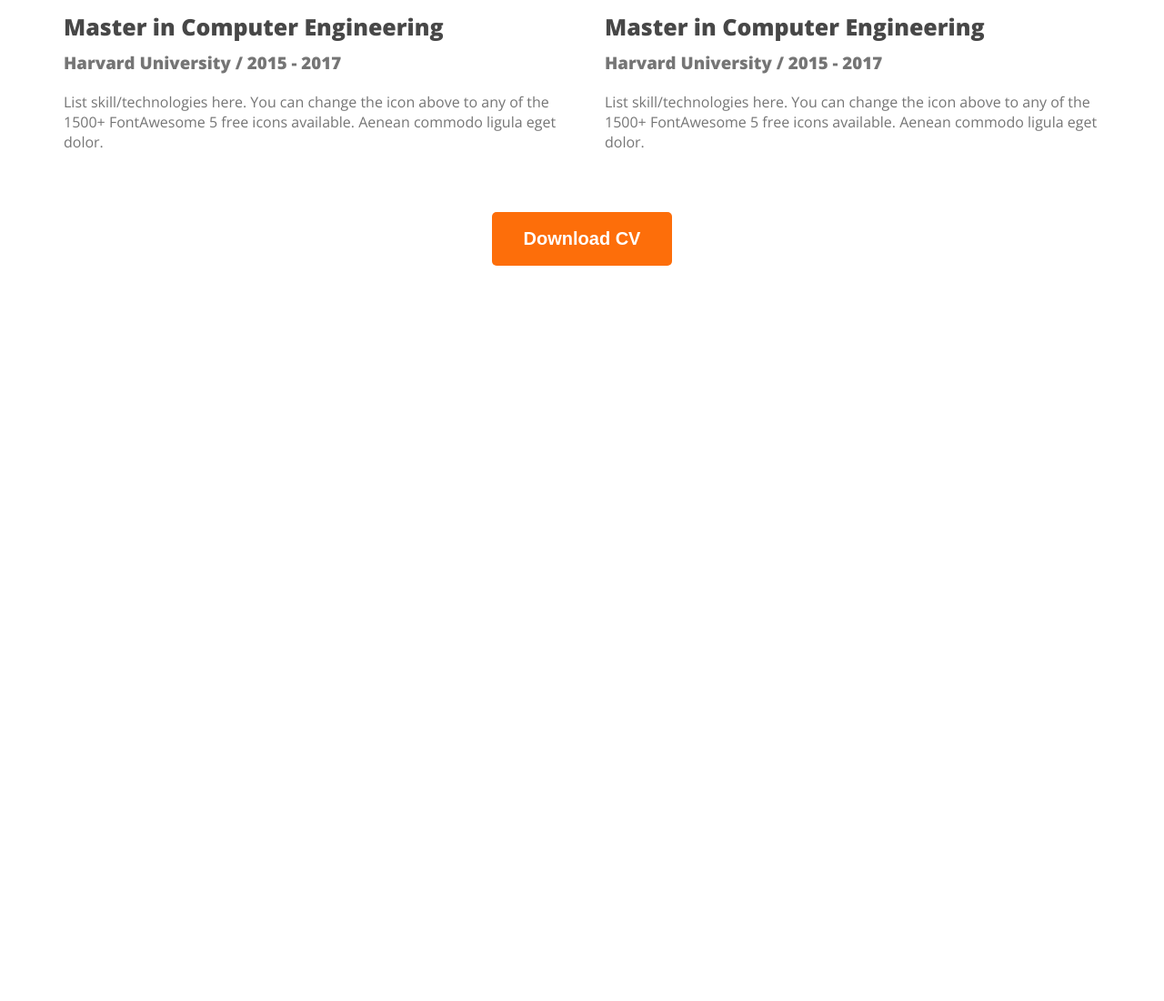
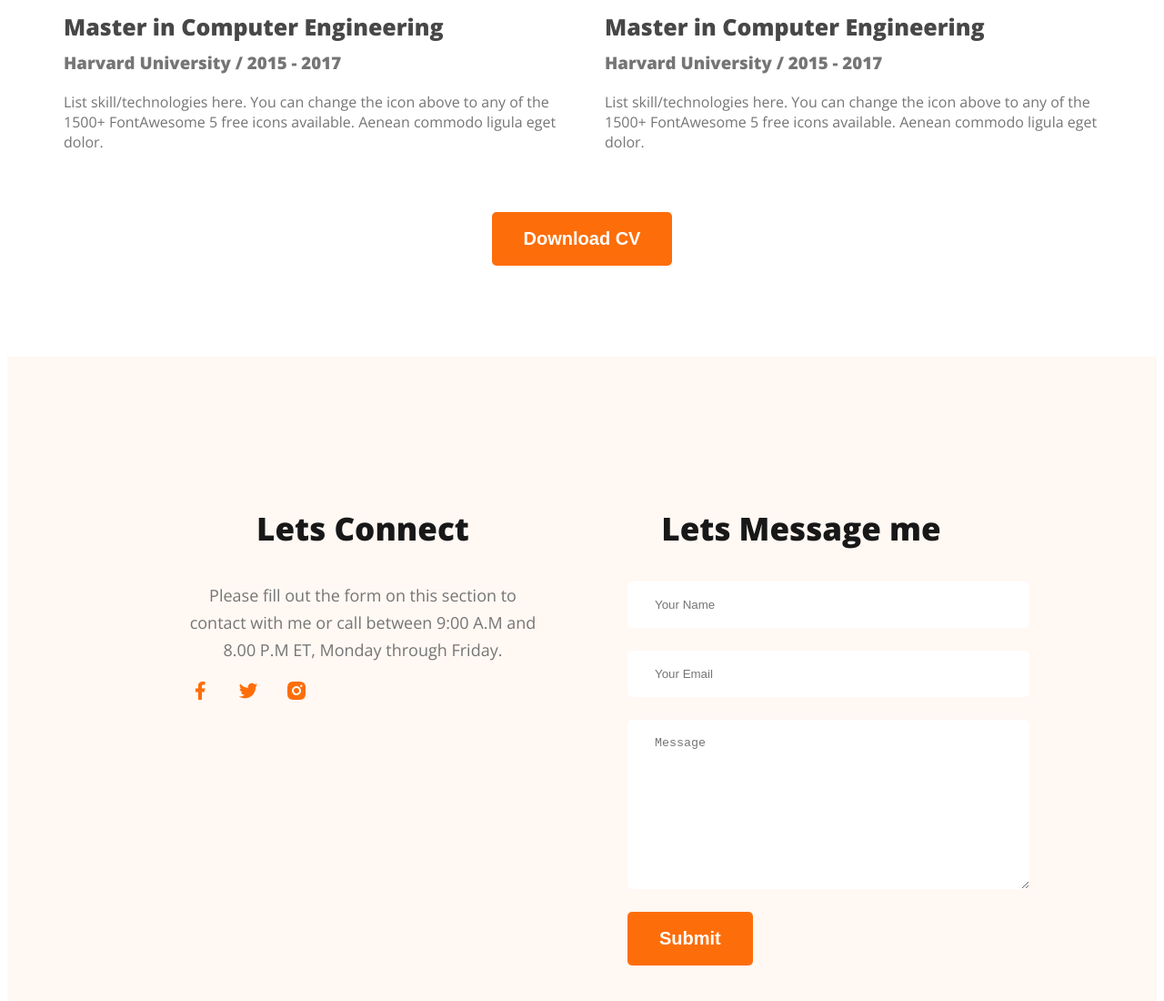
Before and after one commit to ASMAKHATUN2313/web-developer-portfolio, a plain HTML site: page index.html in a window 1280 px wide. Shown: the part 2722-3822 px from the top of the page at 91% size. Before the commit the page ends 3022 px from the top, so only its background shows below. Drawn offline with nearby package versions, Linux system fonts and the light colour scheme.

Commit message:
footer section is finished

```diff
--- a/index.html
+++ b/index.html
@@ -154,6 +154,26 @@
 
     </main>
     <footer>
+        <div class="footer-column">
+            <h3 class="section-title">Lets Connect</h3>
+            <p class="section-description">Please fill out the form on this section to contact with me or call between 9:00 A.M and 8.00 P.M ET, Monday through Friday.</p>
+            <div class="social-link">
+                <a href=""><img src="images/icons/facebook.png" alt=""></a>
+                <a href=""><img src="images/icons/twitter.png" alt=""></a>
+                <a href=""><img src="images/icons/insta.png" alt=""></a>
+            </div>
+        </div>
+        <div class="footer-column">
+            <h3 class="section-title">Lets Message me</h3>
+            <form class="contact" action="">
+                <input type="text" placeholder="Your Name">
+                <input type="email" name="" placeholder="Your Email" id="">
+                <textarea placeholder="Message" name="" id="" cols="30" rows="10"></textarea>
+                <input class="btn-primary" type="submit" value="Submit">
+            </form>
+
+        </div>
+
 
     </footer>
 
--- a/styles/portfolio.css
+++ b/styles/portfolio.css
@@ -181,3 +181,29 @@ main section{
     text-align: center;
     margin-top: 50px;
 }
+/* footer style */
+footer{
+    display: flex;
+    gap: 100px;
+    background: #FFF8F3;
+    padding: 130px 200px;
+    margin-top: 100px;
+}
+.footer-column{
+    width: 50%;
+}
+.social-link a{
+    margin-right: 25px;
+}
+.contact input[type="text"], .contact input[type="email"],
+ textarea{
+    display: block;
+    margin-bottom: 25px;
+    padding: 18px 30px;
+    color: #757575;
+    border-radius: 5px;
+    background:  #FFF;
+    border: 0px;
+    width: 100%;
+
+}
```
